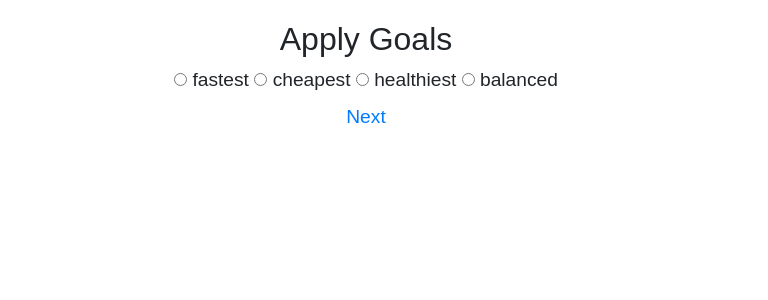
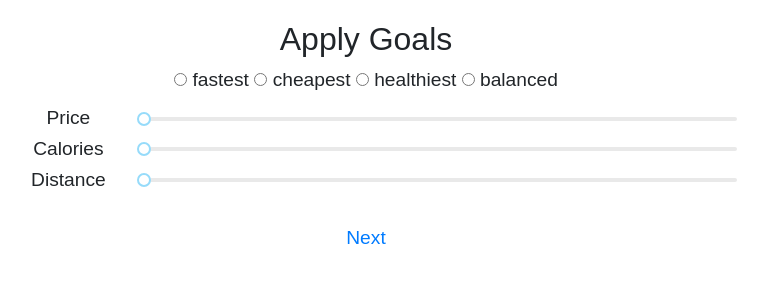
Before and after one commit to CMLTeam/LiveYourLife, a React (Create React App) app in the folder frontend/: page /page2 in a window 1280 px wide. Shown: the top 300 px of the page, without its empty margins (274-1042 px from the left). Built offline with nearby package versions, Linux system fonts and the light colour scheme.

Commit message:
goals : sliders

```diff
--- a/frontend/package.json
+++ b/frontend/package.json
@@ -4,6 +4,7 @@
   "private": true,
   "dependencies": {
     "bootstrap": "^4.1.3",
+    "rc-slider": "^8.6.1",
     "react": "^16.4.1",
     "react-dom": "^16.4.1",
     "react-router-dom": "^4.3.1",
--- a/frontend/src/components/Page2ApplyGoals.jsx
+++ b/frontend/src/components/Page2ApplyGoals.jsx
@@ -1,10 +1,25 @@
 import React, {Component} from 'react';
 import {Link} from "react-router-dom";
+import Slider, {Range} from 'rc-slider';
+import 'rc-slider/assets/index.css';
+
+const SliderT = Slider.createSliderWithTooltip(Slider);
 
 class Page2ApplyGoals extends Component {
     state = {
         preset: ''
-    }
+    };
+
+    slider = (title, value) => {
+        return <table style={{width: '60%', margin: '0 auto'}}>
+            <tbody>
+            <tr>
+                <td style={{width: '20%'}}>{title}</td>
+                <td style={{width: '80%'}}><SliderT/></td>
+            </tr>
+            </tbody>
+        </table>
+    };
 
     render() {
         return (
@@ -22,13 +37,16 @@ class Page2ApplyGoals extends Component {
                 {' '}
                 <label><input type={'radio'} name={'preset'}
                               checked={this.state.preset === 'healthiest'}
-                                  onChange={() => this.setState({preset: 'healthiest'})}/> healthiest</label>
+                              onChange={() => this.setState({preset: 'healthiest'})}/> healthiest</label>
 
                 {' '}
                 <label><input type={'radio'} name={'preset'}
                               checked={this.state.preset === 'balanced'}
-                                      onChange={() => this.setState({preset: 'balanced'})}/> balanced</label>
+                              onChange={() => this.setState({preset: 'balanced'})}/> balanced</label>
 
+                {this.slider('Price')}
+                {this.slider('Calories')}
+                {this.slider('Distance')}
                 <br/>
                 <Link to={'/page3'}>Next</Link>
             </div>
```
Also changed, not shown: 1 other file (tests, documents, lock files or other folders).
